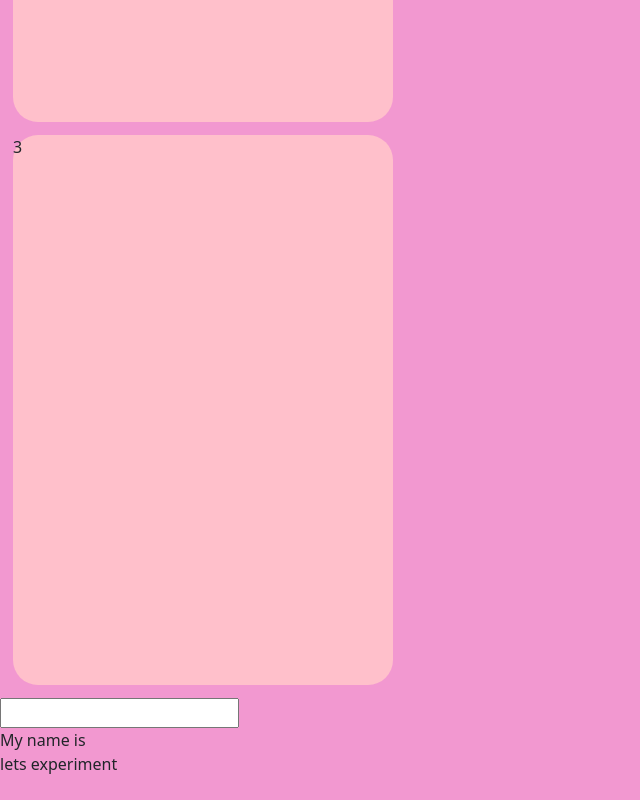
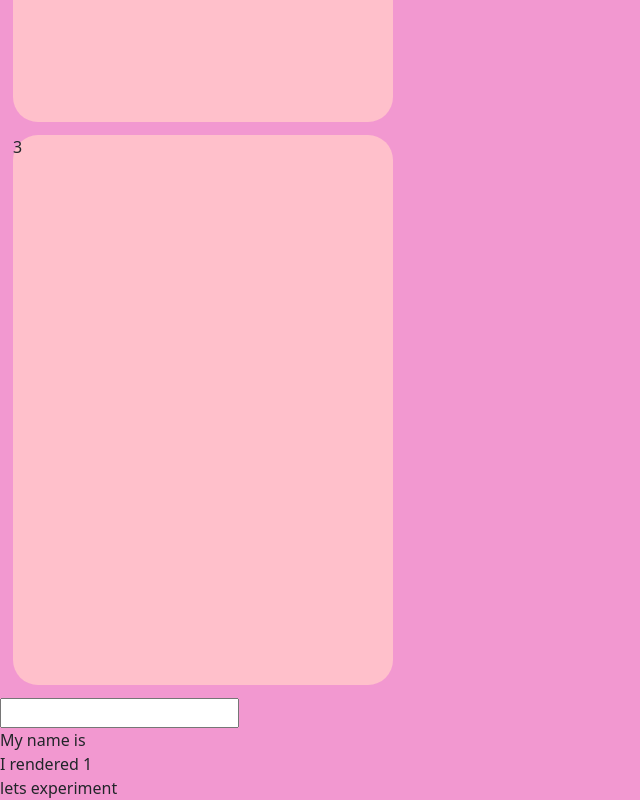
Before and after one commit to Jiaxi-Wu-Dev/hannahMoltz, a React (Create React App) app: page / in a window 1280 px wide. Shown: the part 1004-1804 px from the top of the page, without its empty margins (0-640 px from the left). Before the commit the page ends 1780 px from the top, so only its background shows below. Built offline with nearby package versions, Linux system fonts and the light colour scheme.

Commit message:
useState

```diff
--- a/src/components/JiaxiHooks.jsx
+++ b/src/components/JiaxiHooks.jsx
@@ -11,7 +11,7 @@ function JiaxiHooks(){
    return <div>
        <input value={name} onChange={e => setName(e.target.value)}/>
        <div>My name is {name} </div>
-
+       <div>I rendered {renderCount.current}</div>
        <div>lets experiment</div>
    </div>
 
```
